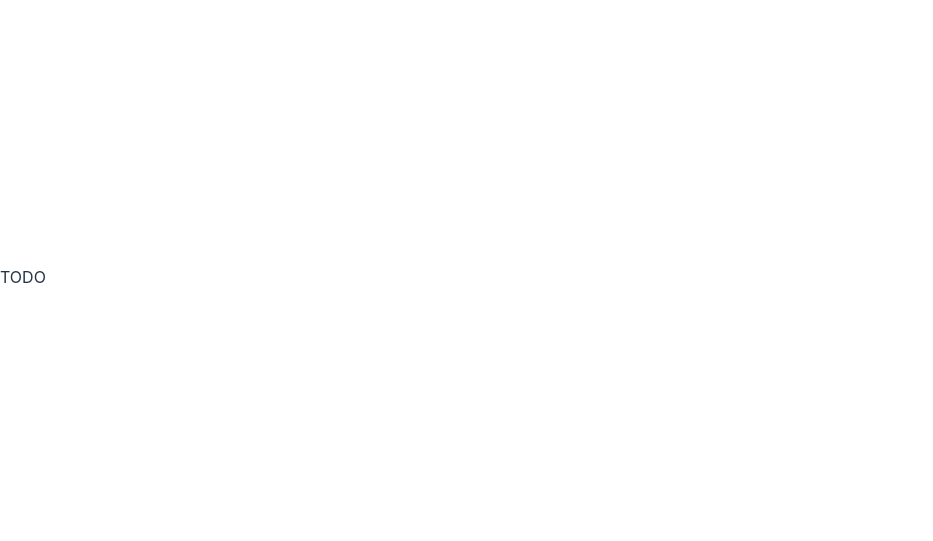
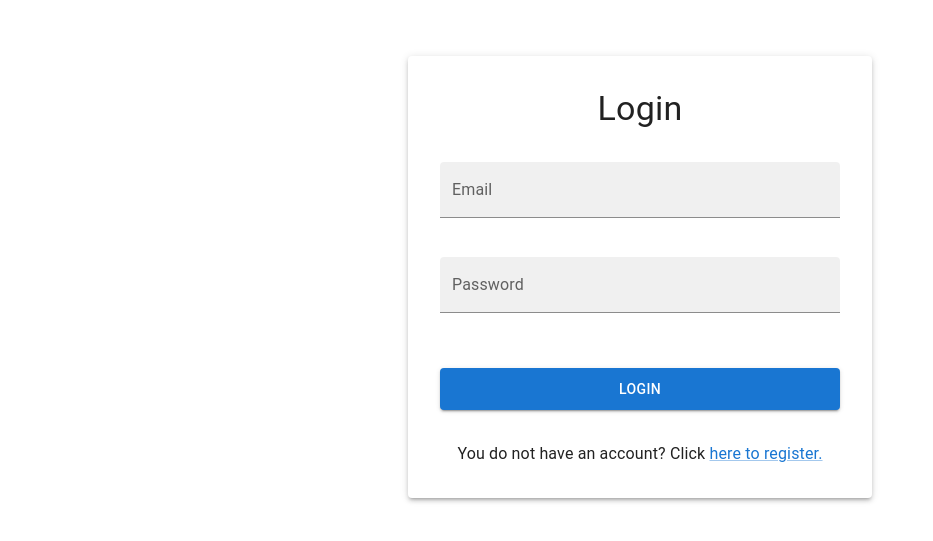
Before and after one commit to gcalabria/retrievalsystem-client, a React (Vite) app: page /login in a window 1280 px wide. Shown: the part 123-664 px from the top of the page, without its empty margins (0-933 px from the left). Built offline with nearby package versions, Linux system fonts and the light colour scheme.

Commit message:
Use store and router

```diff
--- a/src/App.tsx
+++ b/src/App.tsx
@@ -1,10 +1,31 @@
-
+import { Box } from '@mui/material';
+import { Routes, Route } from 'react-router-dom';
+import LoginPage from './pages/LoginPage';
+import { PrivateOutlet } from './utils/PrivateOutlet';
+import HomePage from './pages/HomePage';
+import ResultsPage from './pages/ResultsPage';
+import MainLayout from './layout/MainLayout';
 
 function App() {
-
   return (
-    <div>TODO</div>
-  )
+    <Box
+      sx={{
+        display: 'block',
+        height: '100vh',
+        width: '100vw',
+      }}
+    >
+      <Routes>
+        <Route path="/login" element={<LoginPage />} />
+        <Route path="*" element={<PrivateOutlet />}>
+          <Route element={<MainLayout />}>
+            <Route index element={<HomePage />} />
+            <Route path="results" element={<ResultsPage />} />
+          </Route>
+        </Route>
+      </Routes>
+    </Box>
+  );
 }
 
-export default App
+export default App;
--- a/src/main.tsx
+++ b/src/main.tsx
@@ -1,10 +1,17 @@
-import React from 'react'
-import ReactDOM from 'react-dom/client'
-import App from './App.tsx'
-import './index.css'
+import React from 'react';
+import ReactDOM from 'react-dom/client';
+import App from './App.tsx';
+import { Provider } from 'react-redux';
+import { BrowserRouter } from 'react-router-dom';
+import './index.css';
+import { store } from './store/store';
 
 ReactDOM.createRoot(document.getElementById('root')!).render(
   <React.StrictMode>
-    <App />
+    <Provider store={store}>
+      <BrowserRouter>
+        <App />
+      </BrowserRouter>
+    </Provider>
   </React.StrictMode>,
-)
+);
```
